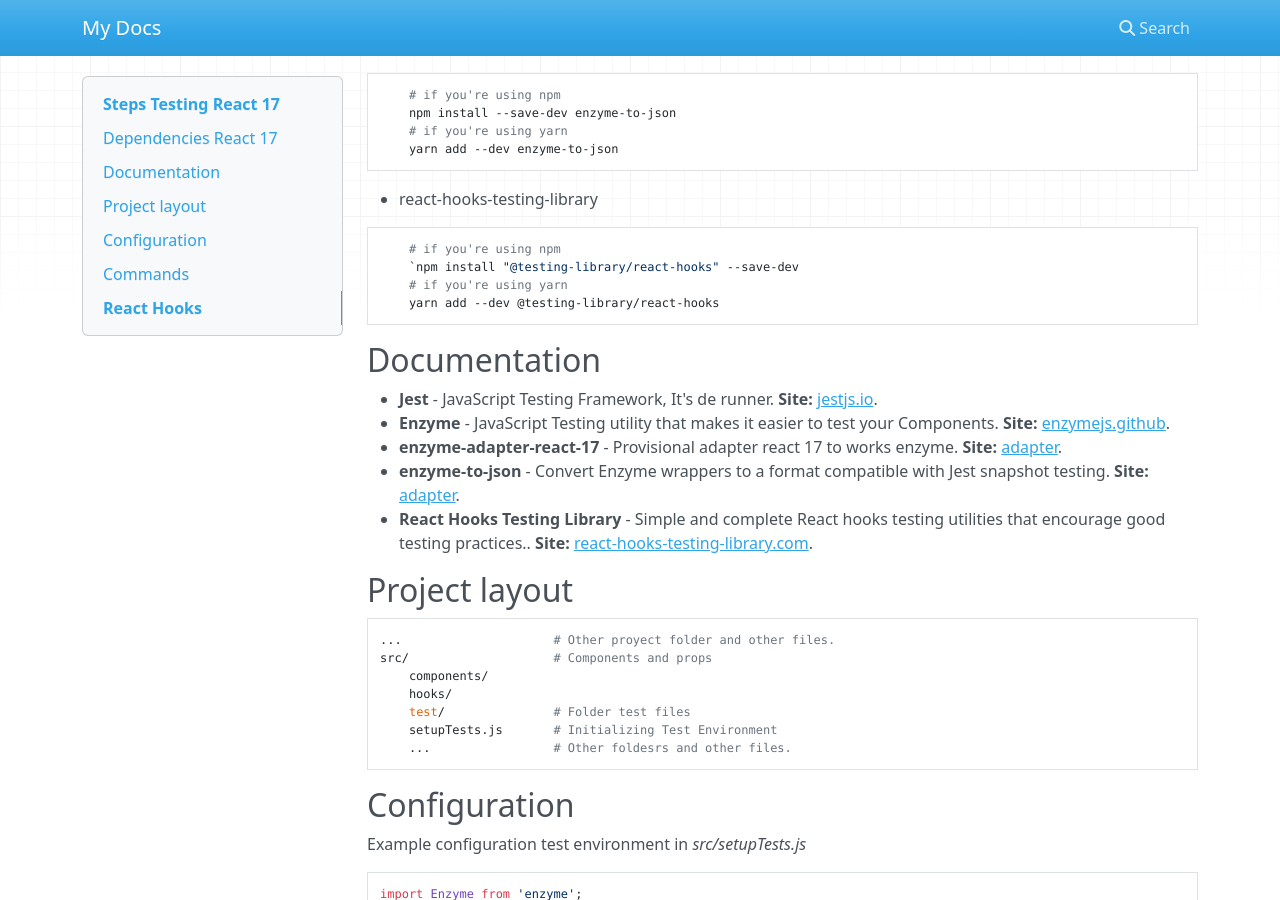
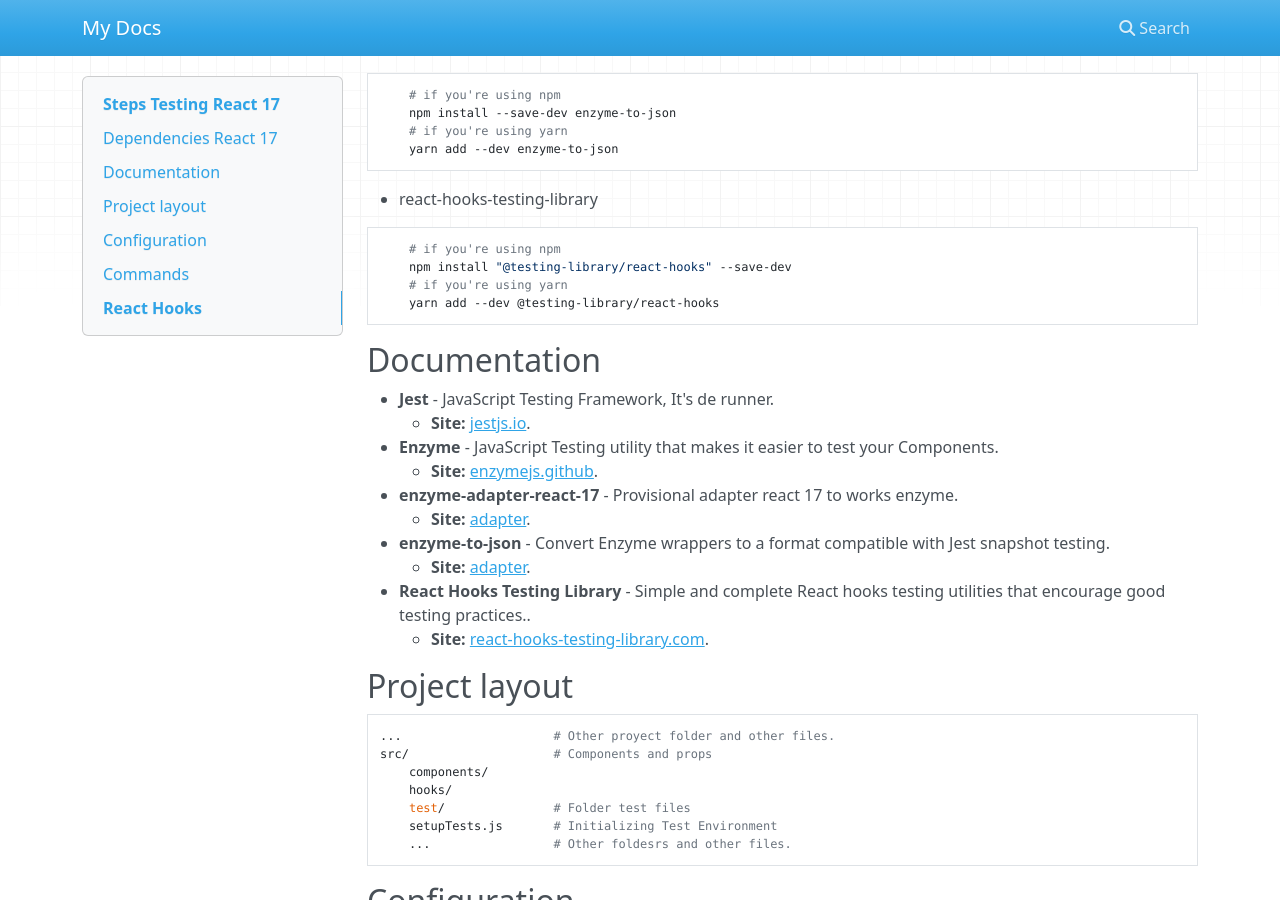
Before and after one commit to ams113/documentation, an MkDocs documentation site: the page built from docs/index.md, in a window 1280 px wide and 900 px high, scrolled down 382 px. Built offline with MkDocs 1.6.1, drawn with Linux system fonts in a browser that asks for light colours; nearby versions of some CDN libraries.

````diff
--- a/docs/index.md
+++ b/docs/index.md
@@ -21,18 +21,23 @@ Installation npm or yarn packages
 * react-hooks-testing-library
 ```
     # if you're using npm
-    `npm install "@testing-library/react-hooks" --save-dev
+    npm install "@testing-library/react-hooks" --save-dev
     # if you're using yarn
     yarn add --dev @testing-library/react-hooks
 ```
 
 
 ## Documentation
-* **Jest** - JavaScript Testing Framework, It's de runner. **Site:**  [jestjs.io](https://jestjs.io/).
-* **Enzyme** - JavaScript Testing utility that makes it easier to test your Components. **Site:**  [enzymejs.github](https://enzymejs.github.io/enzyme/).
-* **enzyme-adapter-react-17** - Provisional adapter react 17 to works enzyme. **Site:** [adapter](https://github.com/wojtekmaj/enzyme-adapter-react-17).
-* **enzyme-to-json** - Convert Enzyme wrappers to a format compatible with Jest snapshot testing. **Site:** [adapter](https://github.com/adriantoine/enzyme-to-json).
-* **React Hooks Testing Library** - Simple and complete React hooks testing utilities that encourage good testing practices.. **Site:** [react-hooks-testing-library.com](https://react-hooks-testing-library.com/).
+* **Jest** - JavaScript Testing Framework, It's de runner.
+    * **Site:**  [jestjs.io](https://jestjs.io/).
+* **Enzyme** - JavaScript Testing utility that makes it easier to test your Components.
+    * **Site:**  [enzymejs.github](https://enzymejs.github.io/enzyme/).
+* **enzyme-adapter-react-17** - Provisional adapter react 17 to works enzyme.
+    * **Site:** [adapter](https://github.com/wojtekmaj/enzyme-adapter-react-17).
+* **enzyme-to-json** - Convert Enzyme wrappers to a format compatible with Jest snapshot testing.
+    * **Site:** [adapter](https://github.com/adriantoine/enzyme-to-json).
+* **React Hooks Testing Library** - Simple and complete React hooks testing utilities that encourage good testing practices..
+    * **Site:** [react-hooks-testing-library.com](https://react-hooks-testing-library.com/).
 
 
 ## Project layout
````
